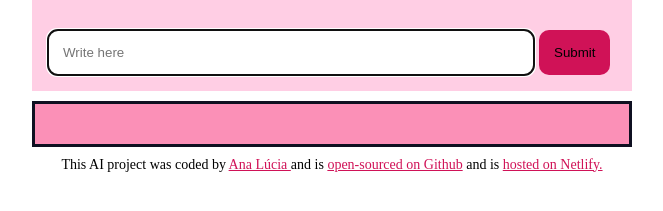
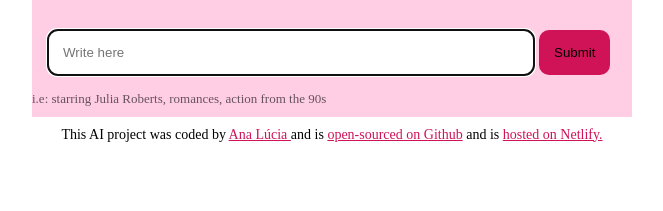
Before and after one commit to aluciadio/Ai-movie-recs, a plain HTML site: page index.html in a window 1280 px wide. Shown: the part 237-448 px from the top of the page, without its empty margins (308-971 px from the left). Drawn offline with nearby package versions, Linux system fonts and the light colour scheme.

Commit message:
added examples
of things to search

```diff
--- a/index.html
+++ b/index.html
@@ -26,9 +26,10 @@
           <input type="submit"
            class="submit"/>
         </form>
+        <div class="hint"> i.e: starring Julia Roberts, romances, action from the 90s</div>
         </header>
         <main>
-        <div class="movieRecs" id="movieRecs">
+        <div class="movieRecs hidden" id="movieRecs">
         </div>
       </main>
       <footer>
--- a/src/style.css
+++ b/src/style.css
@@ -24,7 +24,6 @@ header {
 
 form {
   padding: 15px;
-  margin-bottom: 10px;
 }
 
 footer {
@@ -53,6 +52,11 @@ a {
   background-color: #d01257;
 }
 
+.hint {
+  font-size: 13px;
+  opacity: 0.6;
+  padding-bottom: 10px;
+}
 .movieRecs {
   padding: 20px;
   line-height: 25px;
@@ -60,3 +64,7 @@ a {
   background-color: #fb90b7;
   border: 3px solid #0f1021;
 }
+
+.hidden {
+  display: none;
+}
```
